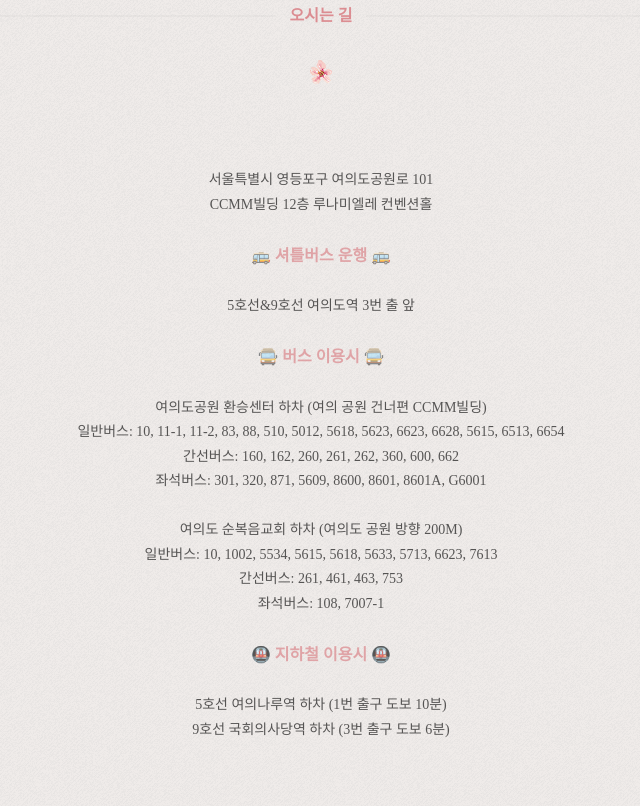
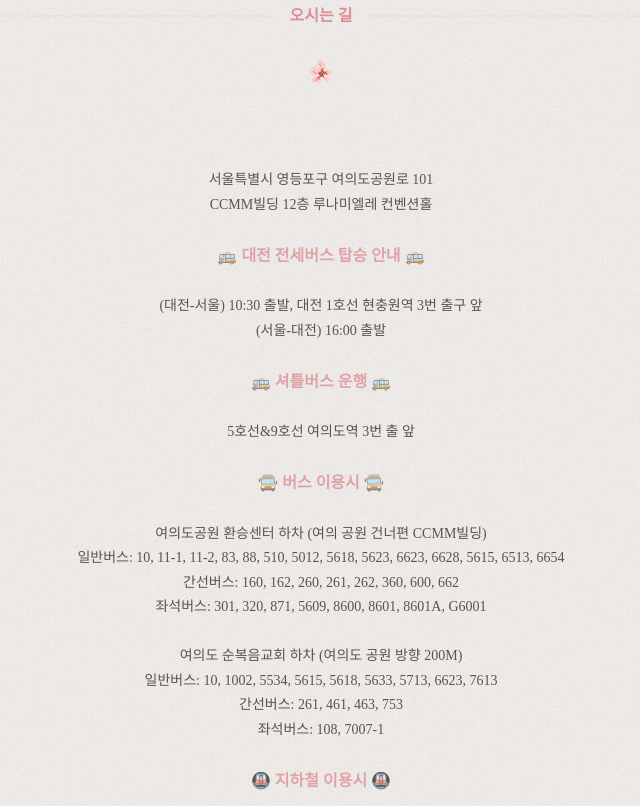
Before and after one commit to guard1000/cu_jy_wed_invitation, a Gatsby site: page / in a window 1280 px wide. Shown: the part 2194-3000 px from the top of the page, without its empty margins (319-959 px from the left). Built offline with nearby package versions, Linux system fonts and the light colour scheme; Gatsby itself is replaced by a stand-in of ours; a web font is replaced by a local one.

Commit message:
Update location.jsx

```diff
--- a/src/components/location.jsx
+++ b/src/components/location.jsx
@@ -108,6 +108,14 @@ const Location = () => {
         CCMM빌딩 12층 루나미엘레 컨벤션홀
         <br />
         <br />
+        <Title>🚌 대전 전세버스 탑승 안내 🚌</Title>
+        <br />
+        <br />
+        (대전-서울) 10:30 출발, 대전 1호선 현충원역 3번 출구 앞
+        <br />
+        (서울-대전) 16:00 출발
+        <br />
+        <br />
         <Title>🚌 셔틀버스 운행 🚌</Title>
         <br />
         <br />
```
